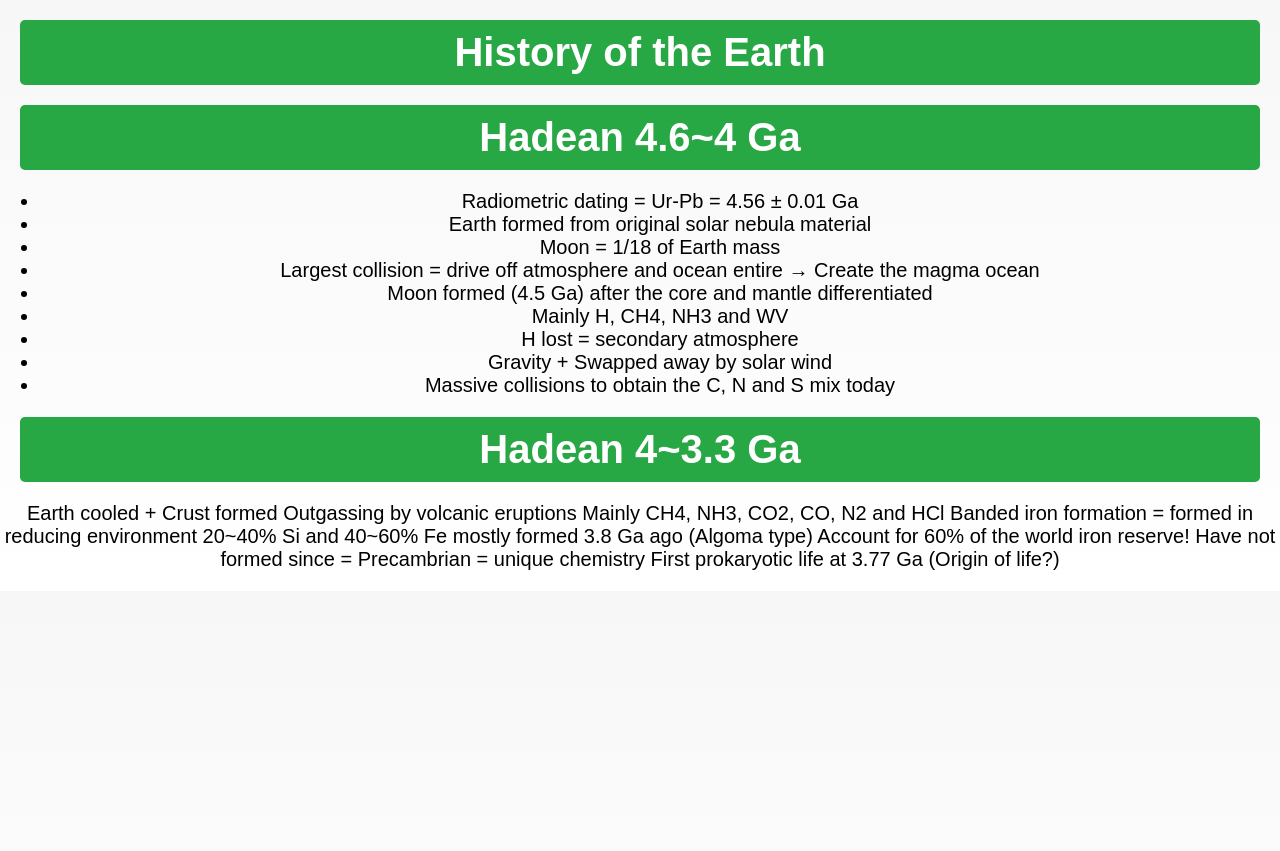
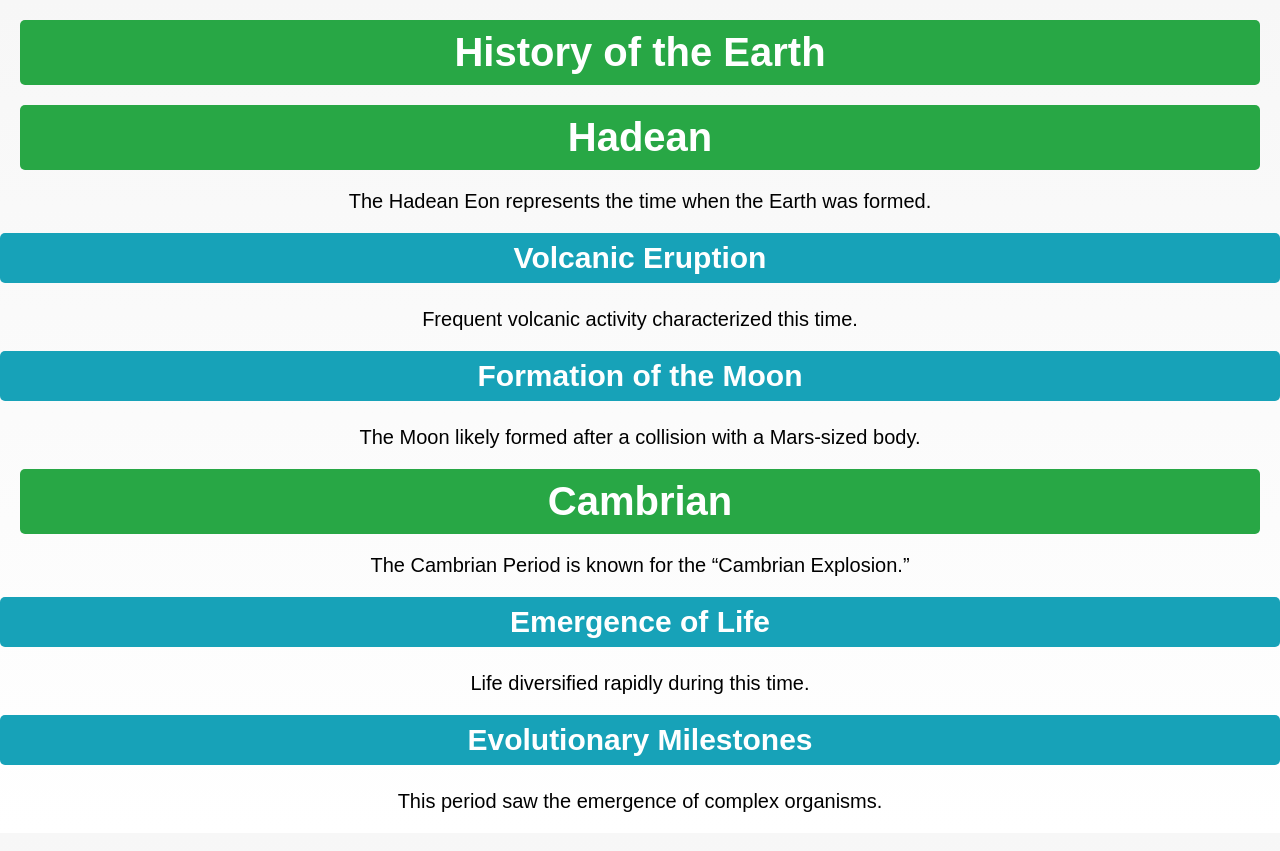
Before and after one commit to WeikiatToh/WeikiatToh.github.io, a Jekyll site: the page built from _pages/history_of_earth.md, in a window 1280 px wide. Shown: the top 851 px of the page. Built offline with Jekyll 4.4.1, drawn with Linux system fonts in a browser that asks for light colours.

Commit message:
Update history_of_earth.md

```diff
--- a/_pages/history_of_earth.md
+++ b/_pages/history_of_earth.md
@@ -4,23 +4,20 @@ title: History of the Earth
 permalink: /history-of-earth/
 ---
 
-# Hadean 4.6~4 Ga
-- Radiometric dating = Ur-Pb = 4.56 ± 0.01 Ga
-- Earth formed from original solar nebula material
-- Moon = 1/18 of Earth mass
-- Largest collision = drive off atmosphere and ocean entire → Create the magma ocean
-- Moon formed (4.5 Ga) after the core and mantle differentiated
-- Mainly H, CH4, NH3 and WV
-- H lost = secondary atmosphere
-- Gravity + Swapped away by solar wind
-- Massive collisions to obtain the C, N and S mix today
+# Hadean
+The Hadean Eon represents the time when the Earth was formed.
 
-# Hadean 4~3.3 Ga
-Earth cooled + Crust formed
-Outgassing by volcanic eruptions
-Mainly CH4, NH3, CO2, CO, N2 and HCl
-Banded iron formation = formed in reducing environment
-20~40% Si and 40~60% Fe mostly formed 3.8 Ga ago (Algoma type)
-Account for 60% of the world iron reserve!
-Have not formed since = Precambrian = unique chemistry
-First prokaryotic life at 3.77 Ga (Origin of life?)
+## Volcanic Eruption
+Frequent volcanic activity characterized this time.
+
+## Formation of the Moon
+The Moon likely formed after a collision with a Mars-sized body.
+
+# Cambrian
+The Cambrian Period is known for the "Cambrian Explosion."
+
+## Emergence of Life
+Life diversified rapidly during this time.
+
+## Evolutionary Milestones
+This period saw the emergence of complex organisms.
```
